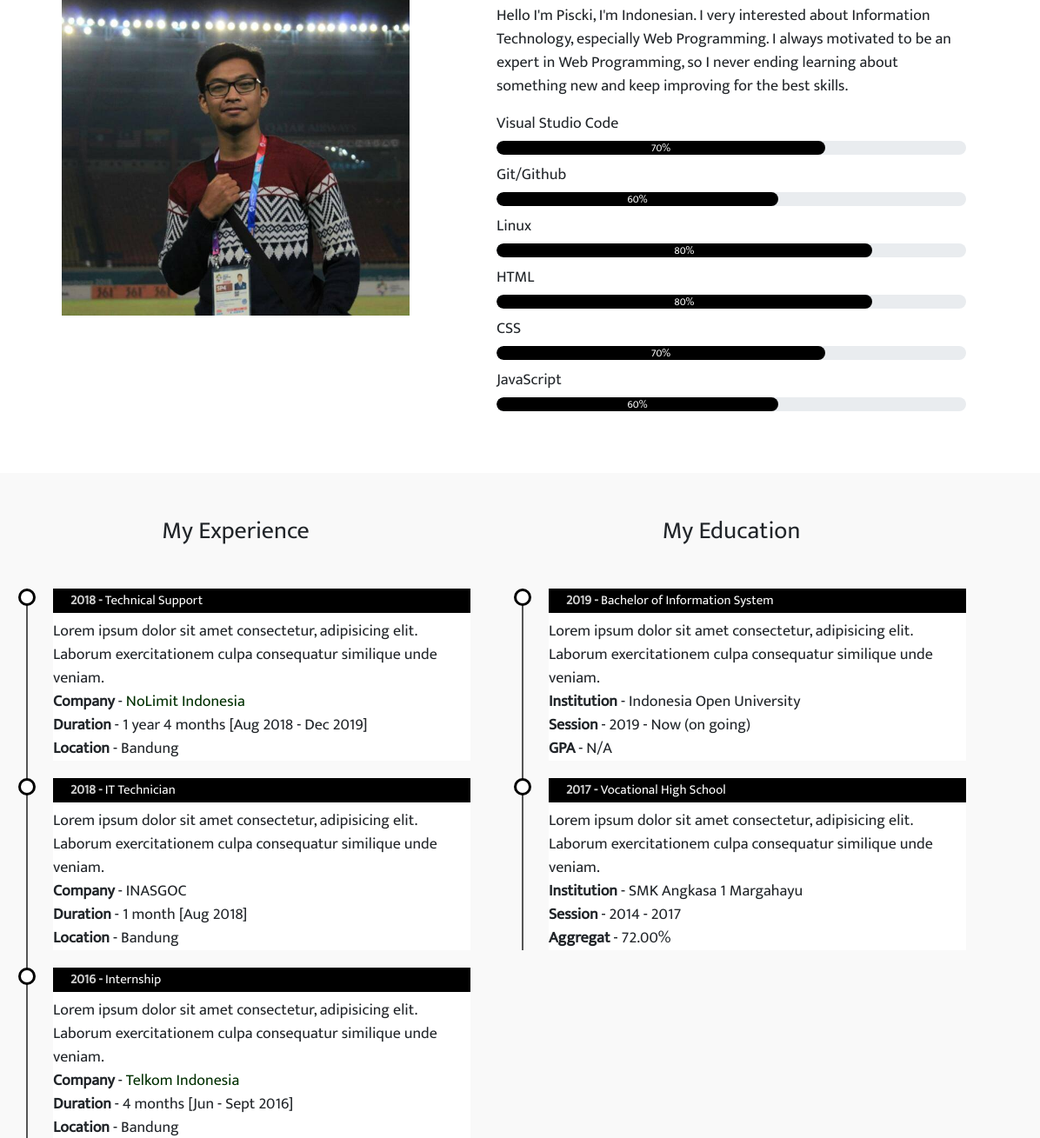
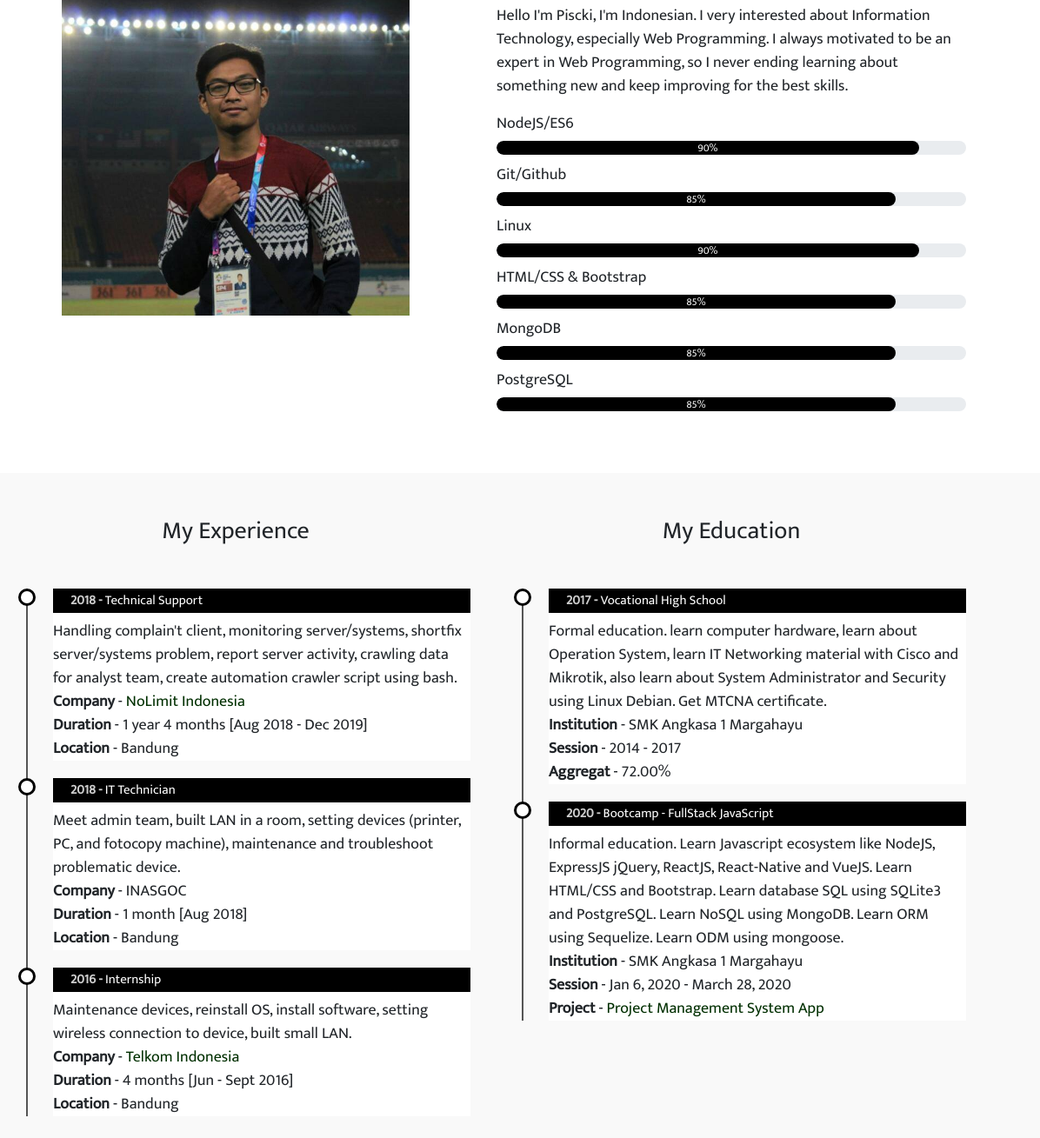
Before and after one commit to pisckipratama/personal-cv, a plain HTML site: page index.html in a window 1280 px wide. Shown: the part 996-2305 px from the top of the page at 87% size, 84-1280 px from the left. Drawn offline with nearby package versions, Linux system fonts and the light colour scheme.

Commit message:
edit my portofolio and readme

```diff
--- a/index.html
+++ b/index.html
@@ -36,7 +36,7 @@
       <div class="user-box">
         <img src="img/pp.jpeg">
         <h1>Piscki Pratama</h1>
-                <p>Junior Web Programmer</p>
+        <p>Backend Developer</p>
       </div>
     </div>
     <div class="scroll-btn">
@@ -92,34 +92,34 @@
             about something new and keep improving for the best skills.
           </p>
           <div class="skills-bar">
-                        <p>Visual Studio Code</p>
+            <p>NodeJS/ES6</p>
             <div class="progress">
-                            <div class="progress-bar" style="width: 70%;">70%</div>
+              <div class="progress-bar" style="width: 90%;">90%</div>
             </div>
 
             <p>Git/Github</p>
             <div class="progress">
-                            <div class="progress-bar" style="width: 60%;">60%</div>
+              <div class="progress-bar" style="width: 85%;">85%</div>
             </div>
 
             <p>Linux</p>
             <div class="progress">
-                            <div class="progress-bar" style="width: 80%;">80%</div>
+              <div class="progress-bar" style="width: 90%;">90%</div>
             </div>
 
-                        <p>HTML</p>
+            <p>HTML/CSS & Bootstrap</p>
             <div class="progress">
-                            <div class="progress-bar" style="width: 80%;">80%</div>
+              <div class="progress-bar" style="width: 85%;">85%</div>
             </div>
 
-                        <p>CSS</p>
+            <p>MongoDB</p>
             <div class="progress">
-                            <div class="progress-bar" style="width: 70%;">70%</div>
+              <div class="progress-bar" style="width: 85%;">85%</div>
             </div>
 
-                        <p>JavaScript</p>
+            <p>PostgreSQL</p>
             <div class="progress">
-                            <div class="progress-bar" style="width: 60%;">60%</div>
+              <div class="progress-bar" style="width: 85%;">85%</div>
             </div>
           </div>
         </div>
@@ -166,11 +166,10 @@
             <ul class="timeline">
               <li>
                 <h4><span>2018 - </span> Technical Support</h4>
-                                <p>Lorem ipsum dolor sit amet consectetur, adipisicing elit. Laborum exercitationem
-                                    culpa consequatur similique unde veniam.
+                <p>Handling complain't client, monitoring server/systems, shortfix server/systems problem, report server
+                  activity, crawling data for analyst team, create automation crawler script using bash.
                   <br>
-                                    <b>Company</b> - <a href="https://www.nolimit.id" target="_blank"
-                                        style="color: #002f00;">NoLimit
+                  <b>Company</b> - <a href="https://www.nolimit.id" target="_blank" style="color: #002f00;">NoLimit
                     Indonesia</a>
                   <br>
                   <b>Duration</b> - 1 year 4 months [Aug 2018 - Dec 2019] <br>
@@ -179,8 +178,8 @@
               </li>
               <li>
                 <h4><span>2018 - </span> IT Technician</h4>
-                                <p>Lorem ipsum dolor sit amet consectetur, adipisicing elit. Laborum exercitationem
-                                    culpa consequatur similique unde veniam.
+                <p>Meet admin team, built LAN in a room, setting devices (printer, PC, and fotocopy machine),
+                  maintenance and troubleshoot problematic device.
                   <br>
                   <b>Company</b> - INASGOC <br>
                   <b>Duration</b> - 1 month [Aug 2018] <br>
@@ -189,11 +188,10 @@
               </li>
               <li>
                 <h4><span>2016 - </span> Internship</h4>
-                                <p>Lorem ipsum dolor sit amet consectetur, adipisicing elit. Laborum exercitationem
-                                    culpa consequatur similique unde veniam.
+                <p>Maintenance devices, reinstall OS, install software, setting wireless connection to device, built
+                  small LAN.
                   <br>
-                                    <b>Company</b> - <a href="https://www.telkom.co.id" target="_blank"
-                                        style="color: #002f00;">Telkom
+                  <b>Company</b> - <a href="https://www.telkom.co.id" target="_blank" style="color: #002f00;">Telkom
                     Indonesia</a>
                   <br>
                   <b>Duration</b> - 4 months [Jun - Sept 2016] <br>
@@ -207,26 +205,27 @@
             <h3 class="text-center">My Education</h3>
             <ul class="timeline">
               <li>
-                                <h4><span>2019 - </span>Bachelor of Information System</h4>
-                                <p>Lorem ipsum dolor sit amet consectetur, adipisicing elit. Laborum exercitationem
-                                    culpa consequatur similique unde veniam.
-                                    <br>
-                                    <b>Institution</b> - Indonesia Open University</a>
-                                    <br>
-                                    <b>Session</b> - 2019 - Now (on going) <br>
-                                    <b>GPA</b> - N/A
-                                </p>
-                            </li>
-                            <li>
                 <h4><span>2017 - </span>Vocational High School</h4>
-                                <p>Lorem ipsum dolor sit amet consectetur, adipisicing elit.
-                                    Laborum exercitationem
-                                    culpa consequatur similique unde veniam.
+                <p>Formal education. learn computer hardware, learn about Operation System, learn IT Networking material
+                  with Cisco and Mikrotik, also learn about System Administrator and Security using Linux Debian. Get
+                  MTCNA certificate.
                   <br>
                   <b>Institution</b> - SMK Angkasa 1 Margahayu</a>
                   <br>
                   <b>Session</b> - 2014 - 2017 <br>
                   <b>Aggregat</b> - 72.00%
+                </p>
+              </li>
+              <li>
+                <h4><span>2020 - </span>Bootcamp - FullStack JavaScript</h4>
+                <p>Informal education. Learn Javascript ecosystem like NodeJS, ExpressJS jQuery, ReactJS, React-Native and VueJS.
+                  Learn HTML/CSS and Bootstrap. Learn database SQL using SQLite3 and PostgreSQL. Learn NoSQL using
+                  MongoDB. Learn ORM using Sequelize. Learn ODM using mongoose.
+                  <br>
+                  <b>Institution</b> - SMK Angkasa 1 Margahayu</a>
+                  <br>
+                  <b>Session</b> - Jan 6, 2020 -  March 28, 2020<br>
+                  <b>Project</b> - <a href="https://piscki-pms.herokuapp.com" target="_blank" style="color: #002f00;">Project Management System App</a>
                 </p>
               </li>
             </ul>
@@ -235,8 +234,8 @@
       </div>
     </div>
 
-        <!-- Service
-        <div class="services" id="services">
+    <!-- Service -->
+    <!-- <div class="services" id="services">
             <div class="container">
                 <h1 class="text-center">My Offered Services</h1>
                 <p class="text-center">I can create some website.</p>
@@ -282,7 +281,7 @@
             <p>www.clickme.com</p>
           </div>
         </div>
-                <a href="#" class="btn btn-primary" target="_blank">
+        <a href="http://bit.ly/cv-piscki" class="btn btn-primary" target="_blank">
           <i class="fa fa-download"></i>My CV
         </a>
         <a type="button" href="mailto:pisckipratama@gmail.com?Subject=I%20Wanna%20Hire%20You!" class="btn btn-primary"
```
Also changed, not shown: img/bg1.jpg (deleted), img/person.png (deleted), 1 other file. Lines whose indentation alone changed are shown as unchanged.
